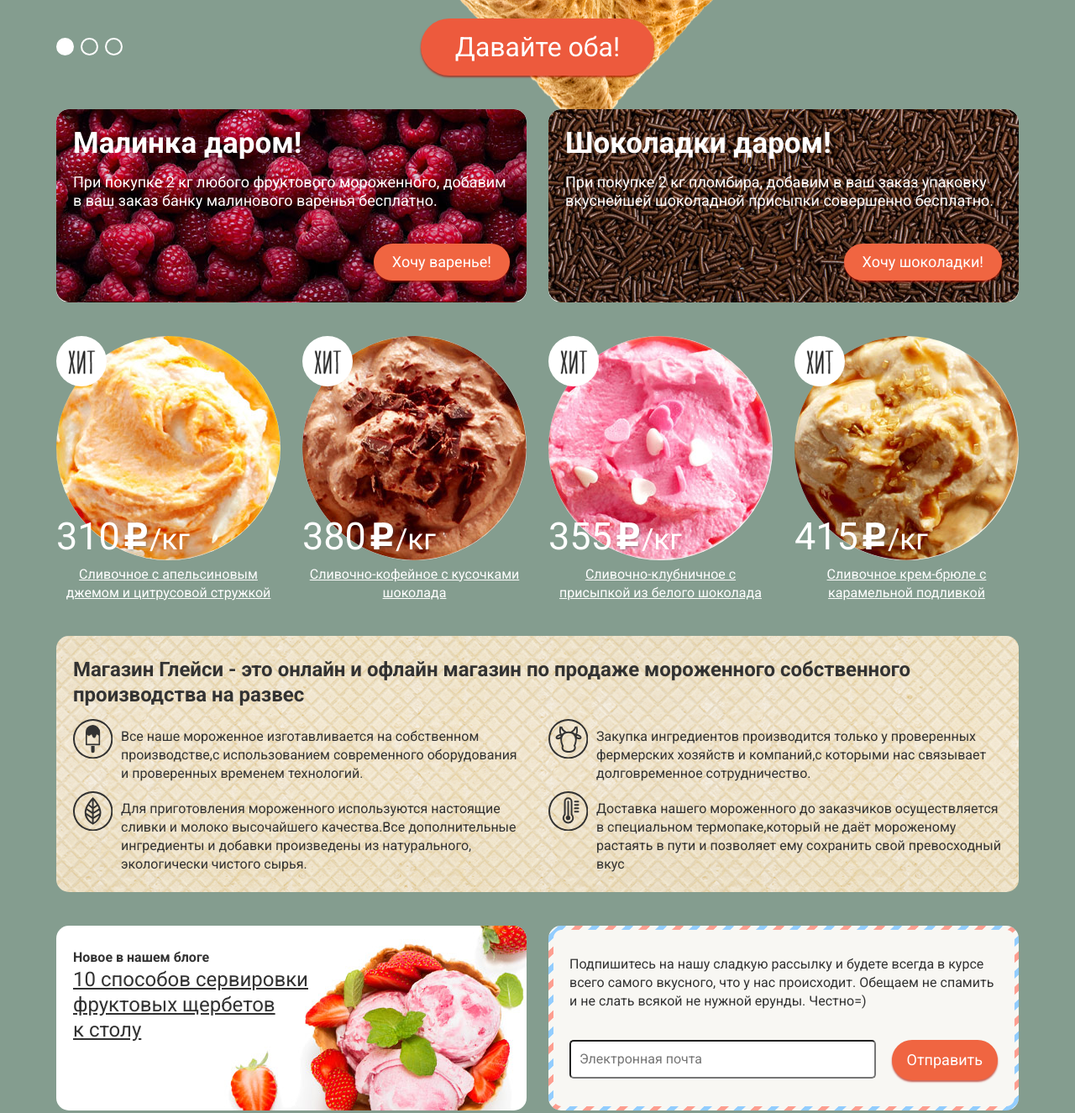
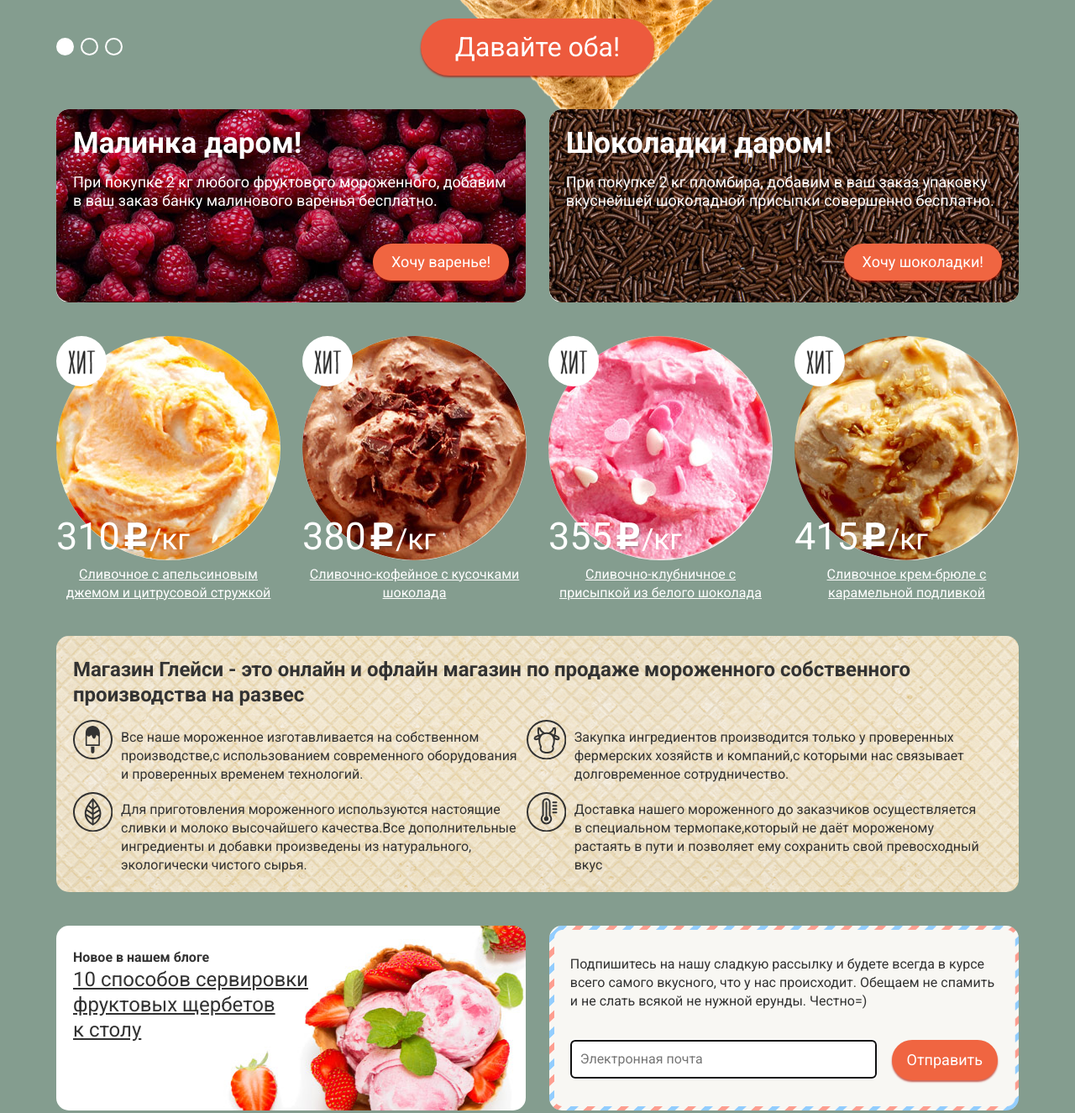
Before and after one commit to 0948466/198809-gllacy, a plain HTML site: page index.html in a window 1280 px wide. Shown: the part 520-1845 px from the top of the page at 84% size. Drawn offline with Linux system fonts and the light colour scheme.

Commit message:
Исправления flex 01

```diff
--- a/css/style.css
+++ b/css/style.css
@@ -16,23 +16,26 @@ body {
 */
 
 .col-1 {
-    width: 267px;
+    flex-basis: 23.3%;
     box-sizing: border-box;
+    min-width: 200px;
 }
 
 .col-2 {
-    width: 560px;
+    flex-basis: 48.8%;
     box-sizing: border-box;
+    min-width: 420px;
 }
 
 .row {
-    width: 1146px;
+    flex-basis: 100%;
     box-sizing: border-box;
 
 }
 
 .container {
-    width: 1146px;
+    max-width: 1146px;
+    min-width: 860px;
     box-sizing: border-box;
     margin: 0 auto;
     font-size: 16px;
@@ -607,20 +610,51 @@ h1 {
 }
 
 .catalog-ice-cream {
-    width: 1146px;
+    display: flex;
+    flex-flow: row wrap;
+    justify-content: space-between;
     margin-bottom: 50px;
+    }
+
+.ice-cream {
+    margin-bottom: 40px;
+    position: relative;
+    min-width: 200px;
+    min-height: 200px;
+    max-height: 267px;
+    max-width: 267px;
 }
 
-.ice-cream {
-    float: left;
-    margin-right: 26px;
-    vertical-align: top;
-    margin-bottom: 40px;
-    position: relative;
+.icon-hit {
+    display: block;
+    position: absolute;
+    background: #fff url('../img/icon-hit.png');
+    width: 60px;
+    height: 60px;
+    border-radius: 100%;
 }
 
-.ice-cream:nth-child(4n) {
-    margin-right: 0px;
+.ice-cream img {
+    border-radius: 50%;
+    min-width: 200px;
+    min-height: 200px;
+    max-height: 267px;
+    max-width: 267px;
+
+}
+
+.price {
+    position: absolute;
+    top: 216px;
+    color: #fff;
+    font-size: 35px;
+    line-height: 45px;
+}
+
+.ruble {
+    font-size: 45px;
+    padding-right: 35px;
+    background: url(../img/icon-ruble.svg) 80px 9px no-repeat;
 }
 
 .ice-cream a {
@@ -676,12 +710,14 @@ h1 {
 }
 
 .promo {
-    font-size: 0px;
+    display: flex;
+    flex-flow: row wrap;
+    justify-content: space-between;
     margin-bottom: 40px;
+
 }
 
 .raspberry {
-    float: left;
     min-height: 230px;
     font-size: 18px;
     line-height: 22px;
@@ -689,6 +725,7 @@ h1 {
     background: #61010c url(../img/background-discount-raspberry.jpg);
     border-radius:15px;
     padding: 20px;
+
 }
 
 .promo h2 {
@@ -709,13 +746,13 @@ h1 {
 
 .chocolate {
     min-height: 230px;
-    float: right;
     font-size: 18px;
     line-height: 22px;
     color: #fff;
     background: #482a1d url(../img/background-discount-chocolate.jpg);
     border-radius: 15px;
     padding: 20px;
+
 }
 
 .btn-promo {
@@ -734,39 +771,11 @@ h1 {
     background-color: #f48568;
 }
 
-.hit-menu {
-    margin-bottom: 0px;
 
-}
-
-.icon-hit {
-    display: block;
-    position: absolute;
-    background: #fff url('../img/icon-hit.png');
-    width: 60px;
-    height: 60px;
-    border-radius: 100%;
-}
-
-.ice-cream img {
-    border-radius: 50%;
-}
-
-.price {
-    position: absolute;
-    top: 216px;
-    color: #fff;
-    font-size: 35px;
-    line-height: 45px;
-}
-
-.ruble {
-    font-size: 45px;
-    padding-right: 35px;
-    background: url(../img/icon-ruble.svg) 80px 9px no-repeat;
-}
 
 .advantages {
+    display: flex;
+    flex-flow: row wrap;
     min-height: 305px;
     box-sizing: border-box;
     margin-bottom: 40px;
@@ -786,6 +795,11 @@ h1 {
     margin-bottom: 24px;
 }
 
+.advantages-all {
+    display: flex;
+    flex-flow: row wrap;
+}
+
 .advantages p {
     margin: 0;
     padding: 0;
@@ -793,18 +807,12 @@ h1 {
 }
 
 .advantage-item {
-    width: 540px;
-    box-sizing: border-box;
-    float:right;
-    vertical-align: top;
     position: relative;
     padding-left: 57px;
 }
 
 .advantage-item:nth-child(1),.advantage-item:nth-child(3) {
-    margin-right: 26px;
    padding-left: 57px;
-    float: left;
 }
 
 .advantage-item .icon {
@@ -832,12 +840,13 @@ background: url(../img/icon-thermometer.svg) no-repeat;
 }
 
 .news-subscribe {
+    display: flex;
+    justify-content: space-between;
     margin-bottom: 40px;
 }
 
 .news-subscribe .side-left {
     min-height: 220px;
-    float:left;
     padding: 27px 20px;
     font-size: 16px;
     line-height: 22px;
@@ -858,7 +867,6 @@ background: url(../img/icon-thermometer.svg) no-repeat;
 
 .news-subscribe .side-right {
     min-height: 220px;
-    float: right;
     border-radius:15px;
     padding: 35px 25px;
     font-size: 16px;
@@ -1092,7 +1100,7 @@ background: url(../img/icon-thermometer.svg) no-repeat;
     top:0;
     left: 50%;
     height: 1px;
-    width: 1146px;
+
     margin-left: -573px;
     background-color: #a9bbb1;
 }
--- a/index.html
+++ b/index.html
@@ -13,7 +13,7 @@
             <input class="hidden" type="radio" id="btn-2" name="toggle">
             <input class="hidden" type="radio" id="btn-3" name="toggle">
        <div class="wrap">
-            <header class="main-header container clearfix">
+             <header class="main-header container clearfix">
 
                     <div class="logo">
                         <a><img src="img/logo-gllacy.svg" height="63" width="154" alt="GllacyShop"></a>
@@ -44,8 +44,7 @@
                     </div>
 
             </header>
-
-            <main class="container clearfix">
+            <main class="container">
                 <section class="index-slider">
                     <div class="slide" id="slide1">
                         <div class="slide-title">Крем-брюле и пломбир
@@ -70,7 +69,7 @@
 
                 </section>
 
-                <div class="promo clearfix row">
+                <section class="promo row">
                     <div class="discount raspberry col-2">
                         <h2>Малинка даром!</h2>
                         <p>При покупке 2 кг любого фруктового мороженного, добавим
@@ -83,8 +82,9 @@
                         вкуснейшей шоколадной присыпки совершенно бесплатно.</p>
                         <a class="btn-promo btn-style" href="#">Хочу шоколадки!</a>
                     </div>
-                </div>
-                <section class="hit-menu clearfix row">
+                </section>
+
+                <div class="catalog-ice-cream row">
                     <div class="ice-cream col-1">
                         <div class="icon-hit"></div>
                         <a href="#"><img src="img/orange.jpg" height="267" width="267" alt="Хит Сливочное с апельсиновым джемом и цитрусовой стружкой"></a>
@@ -123,27 +123,27 @@
                             <a class="quick-view-btn btn-style" href="#">Быстрый просмотр</a>
                         </div>
                     </div>
-                </section>
+                </div>
 
-                <section class="advantages clearfix row">
+                <section class="advantages row">
                     <h1>Магазин Глейси - это онлайн и офлайн магазин по продаже мороженного собственного
                     производства на развес</h1>
-                    <div class="advantages-all clearfix">
-                       <div class="advantage-item">
+                    <div class="advantages-all row">
+                       <div class="advantage-item col-2">
                            <div class="icon ice-cream">
                            </div>
                            <p>Все наше мороженное изготавливается на собственном
                            производстве,с использованием современного оборудования
                            и проверенных временем технологий.</p>
                        </div>
-                       <div class="advantage-item">
+                       <div class="advantage-item col-2">
                            <div class= "icon cow">
                            </div>
                            <p>Закупка ингредиентов производится только у проверенных
                            фермерских хозяйств и компаний,с которыми нас связывает
                            долговременное сотрудничество.</p>
                        </div>
-                       <div class="advantage-item">
+                       <div class="advantage-item col-2">
                            <div class="icon sheet">
                            </div>
                            <p>Для приготовления мороженного используются настоящие
@@ -151,7 +151,7 @@
                            ингредиенты и добавки произведены из натурального,
                            экологически чистого сырья.</p>
                        </div>
-                       <div class="advantage-item">
+                       <div class="advantage-item col-2">
                            <div class="icon thermometer">
                            </div>
                            <p>Доставка нашего мороженного до заказчиков осуществляется
@@ -162,7 +162,7 @@
                     </div>
                 </section>
 
-                <div class="news-subscribe clearfix row">
+                <div class="news-subscribe row">
                     <section class="side-left col-2">
                         <h4>Новое в нашем блоге</h4>
                         <a class="news" href="#">10 способов сервировки<br> фруктовых щербетов<br> к столу</a>
@@ -172,7 +172,7 @@
                             <p class="subscribe-text">Подпишитесь на нашу сладкую рассылку и будете всегда в курсе
                             всего самого вкусного, что у нас происходит. Обещаем не спамить
                                 и не слать всякой не нужной ерунды. Честно=)</p>
-                            <input class="email-text" type="text" name="email" placeholder="Электронная почта">
+                            <input class="email-text" type="text" name="email" placeholder="Электронная почта" autofocus>
                             <input class="email-btn btn-style" type="submit" value="Отправить">
                         </form>
                     </section>
@@ -230,7 +230,7 @@
             <button class="modal-feedback-close" type="button">Закрыть</button>
             <h2>Мы обязательно вам ответим!</h2>
             <form class="modal-feedback-form" action="https://echo.htmlacademy.ru" method="post">
-                <input class="feedback-name" type="text" name="feedback-name" placeholder="Как вас зовут?">
+                <input class="feedback-name" type="text" name="feedback-name" placeholder="Как вас зовут?" autofocus>
                 <input class="feedback-email" type="email" name="feedback-email" placeholder="Ваша почта для ответа?">
                 <input class="feedback-text" type="text" name="feedback-text" placeholder="Напишите что-нибудь...">
                 <button type="submit" class="btn-send btn-style">Отправить</button>
@@ -241,7 +241,7 @@
 
         <div class="modal-content-search hidden">
             <form class="modal-search-form" action="https://echo.htmlacademy.ru" method="post">
-                <input class="modal-search" type="text" name="modal-search" placeholder="Что ищем?">
+                <input class="modal-search" type="search" name="modal-search" placeholder="Что ищем?" autofocus>
             </form>
         </div>
         <div class="modal-content-shopping-cart hidden">
```
Also changed, not shown: catalog.html (+6 -6 lines), index.jpg (added).
